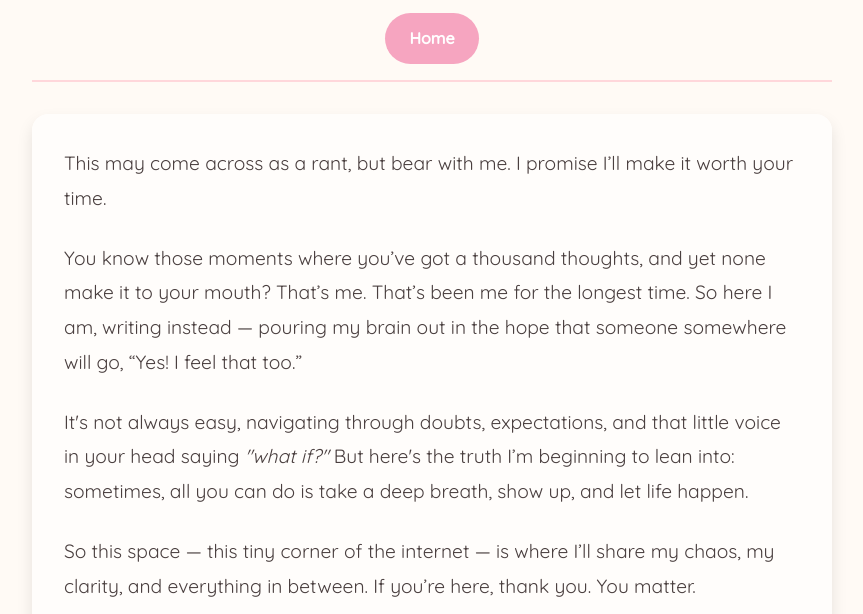
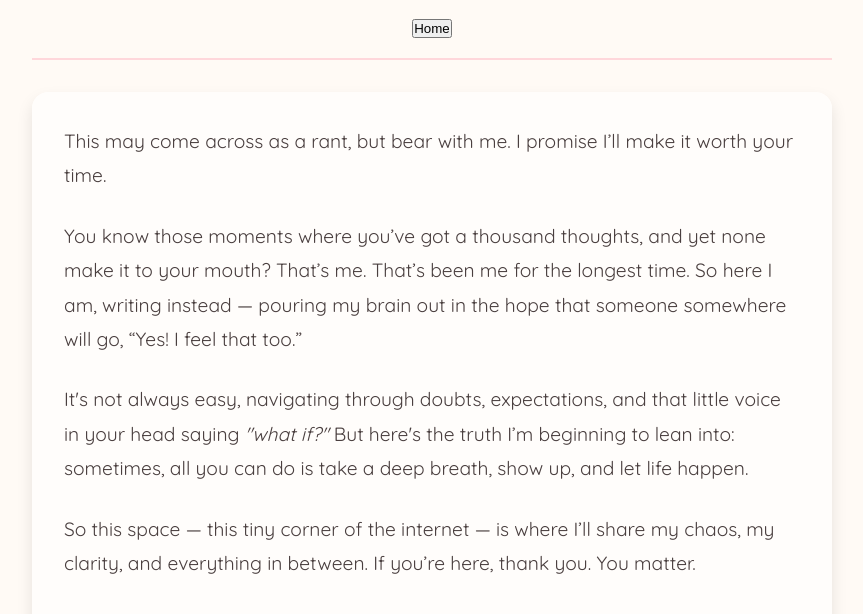
Before and after one commit to Naruto-070/Kitty-Scribbles, a plain HTML site: page index.html in a window 1280 px wide. Shown: the part 155-769 px from the top of the page, without its empty margins (208-1071 px from the left). Drawn offline with nearby package versions, Linux system fonts and the light colour scheme.

Commit message:
Update index.html

```diff
--- a/index.html
+++ b/index.html
@@ -12,7 +12,10 @@
   <h1>I Thought So</h1>
   <p class="meta">By <strong>Divanshi</strong> | January 10, 2020</p>
   <nav class="nav-links">
-    <a href="index1.html" class="btn">Home</a>
+   <a href="index1.html">
+  <button class="home-button">Home</button>
+</a>
+
   </nav>
 </header>
 
```
